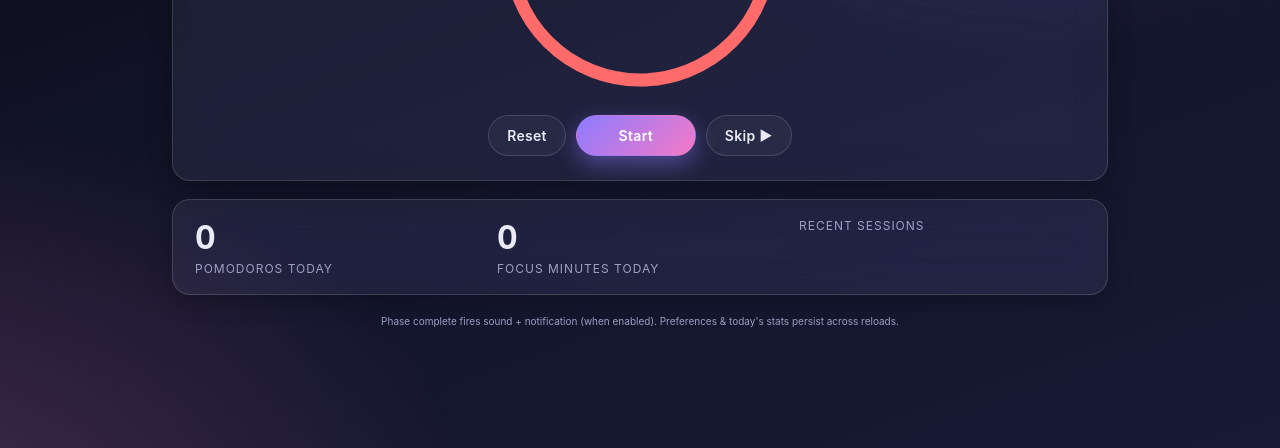
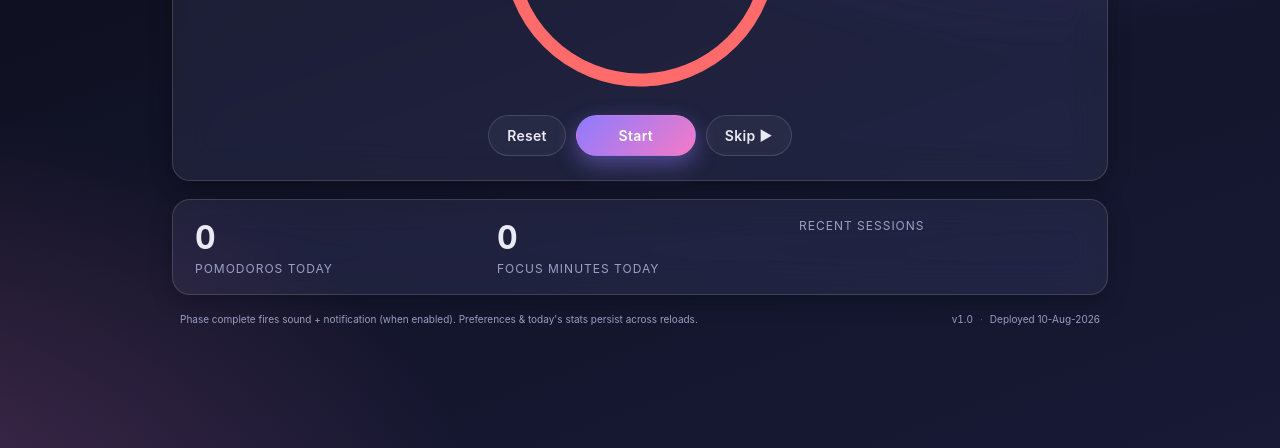
Before and after one commit to mnshanbhag/pomoflow, a plain HTML site: page public/index.html in a window 1280 px wide. Shown: the part 352-800 px from the top of the page. Drawn offline with Linux system fonts and the light colour scheme.

Commit message:
Add version and deploy date to the footer
Left-align the footer blurb and show "v1.0 · Deployed 10-Aug-2026" on the
right of the same line, wrapping to a second line when there is no room.

There is no build step to inject these, so both values are literals in
index.html and need bumping by hand when cutting a release.

Co-Authored-By: Claude Opus 5 <noreply@anthropic.com>

```diff
--- a/public/index.html
+++ b/public/index.html
@@ -160,8 +160,15 @@
       </div>
     </section>
 
+    <!-- Bump both values below when cutting a release; there is no build step
+         to inject them, so they are the single source of truth. -->
     <footer class="foot">
       <small>Phase complete fires sound + notification (when enabled). Preferences &amp; today's stats persist across reloads.</small>
+      <small class="foot-meta">
+        <span class="version">v1.0</span>
+        <span class="foot-sep" aria-hidden="true">·</span>
+        <span>Deployed <time datetime="2026-08-10">10-Aug-2026</time></span>
+      </small>
     </footer>
   </main>
 
--- a/public/styles.css
+++ b/public/styles.css
@@ -423,12 +423,27 @@ button[aria-expanded="false"] .chev { transform: rotate(-90deg); }
 .history li.long_break  .pill { color: var(--phase-long); }
 
 /* --- footer ----------------------------------------------------- */
+/* Blurb left, version/date right, on one line. Wraps to two stacked lines
+   when there isn't room for both. */
 .foot {
-  text-align: center;
+  display: flex;
+  align-items: baseline;
+  justify-content: space-between;
+  flex-wrap: wrap;
+  gap: 4px 18px;
   color: var(--text-dim);
   font-size: 12px;
-  padding-bottom: env(safe-area-inset-bottom);
+  padding: 0 8px env(safe-area-inset-bottom);
 }
+.foot-meta {
+  display: inline-flex;
+  align-items: baseline;
+  gap: 7px;
+  white-space: nowrap;
+  margin-left: auto;
+}
+.version { font-variant-numeric: tabular-nums; }
+.foot-sep { opacity: 0.5; }
 
 /* --- responsive ------------------------------------------------- */
 @media (max-width: 700px) {
```
